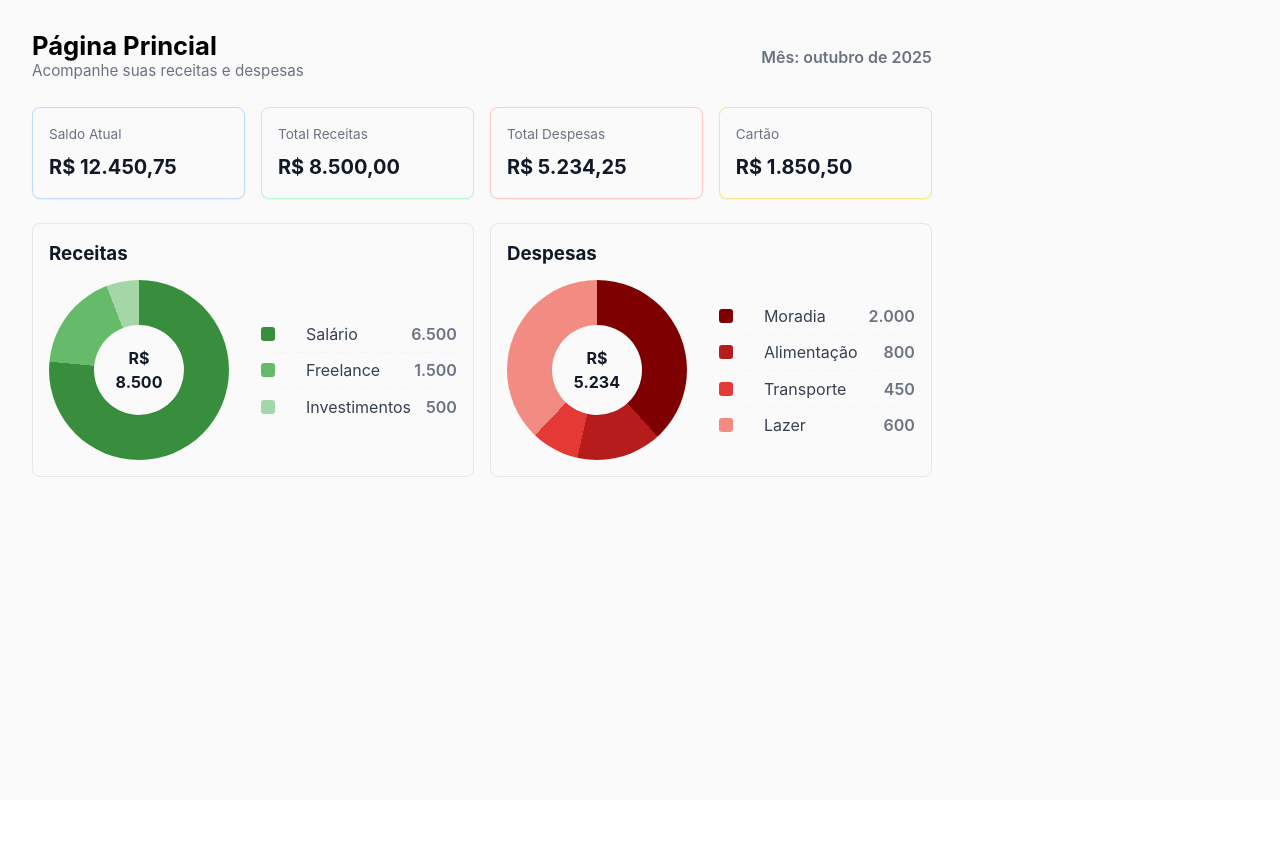
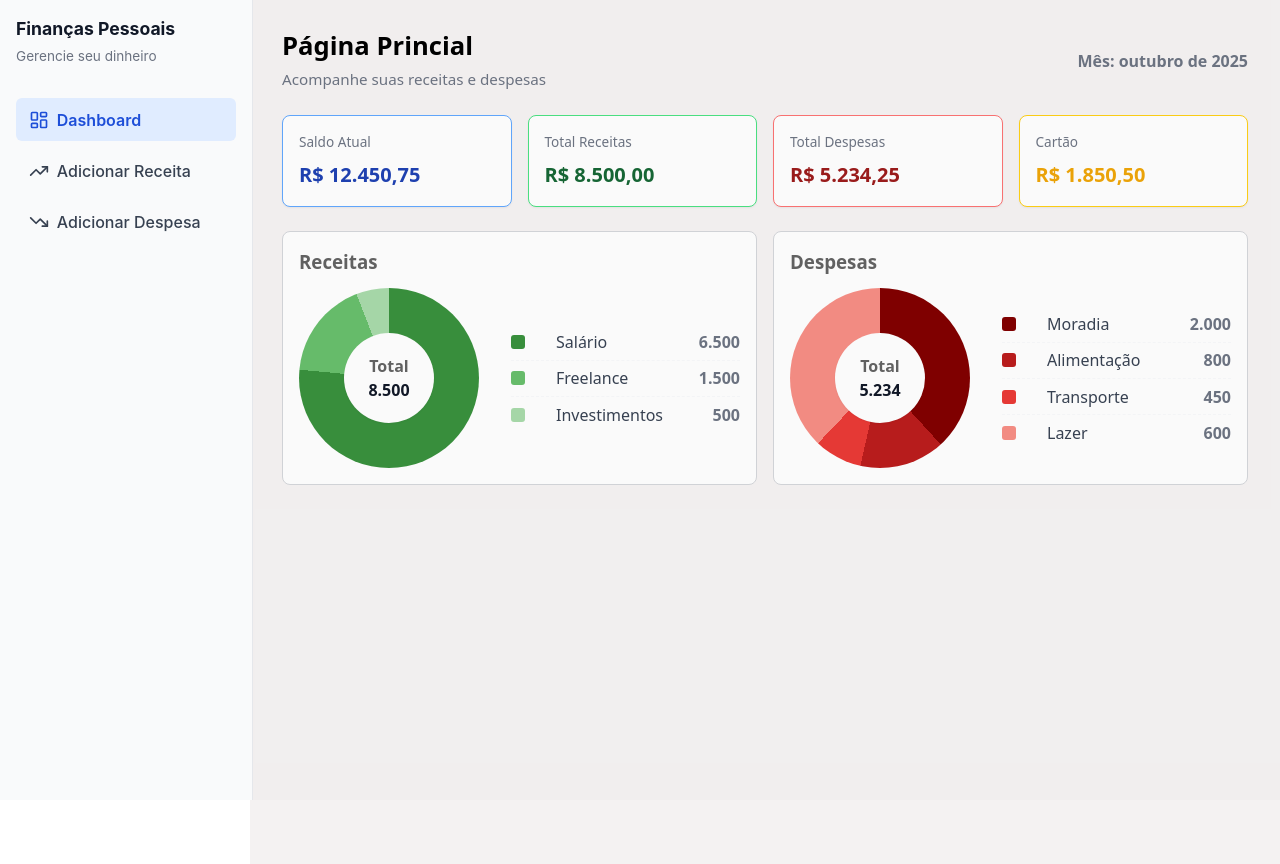
Before and after one commit to cazarimh/MC656, a React (Vite) app in the folder frontend/: page / in a window 1280 px wide. Before the commit the page ends 800 px from the top, so only its background shows below. Built offline with nearby package versions, Linux system fonts and the light colour scheme.

Commit message:
Adicionei a sideBar para navegação e alterações na tela principal

```diff
--- a/frontend/package.json
+++ b/frontend/package.json
@@ -10,8 +10,10 @@
     "preview": "vite preview"
   },
   "dependencies": {
+    "lucide-react": "^0.546.0",
     "react": "^19.1.1",
-    "react-dom": "^19.1.1"
+    "react-dom": "^19.1.1",
+    "react-router-dom": "^7.9.4"
   },
   "devDependencies": {
     "@eslint/js": "^9.33.0",
--- a/frontend/src/App.css
+++ b/frontend/src/App.css
@@ -1,11 +1,23 @@
+html,
+body,
+#root {
+  margin: 0;
+  padding: 0;
+  background-color: #f1efefc8;
+  height: 100vh;
+  width: 100%;
+}
+
 .app-root {
   font-family: Inter, system-ui, -apple-system, "Segoe UI", Roboto,
     "Helvetica Neue", Arial;
-  padding: 2rem;
-  max-width: 1200px;
-  margin: 0 auto;
   color: #111827;
-  background-color: #fafafa;
+  background-color: transparent;
+  height: 100%;
+  width: 100%;
+  box-sizing: border-box;
+  display: flex;
+  flex-direction: column;
 }
 
 /* Header */
@@ -19,6 +31,7 @@
   margin: 0;
   color: #000000ff;
   font-size: 1.6rem;
+  margin-bottom: 0.5rem;
 }
 .dashboard-header p {
   margin: 0;
@@ -45,7 +58,7 @@
 .metric-card {
   padding: 1rem;
   border-radius: 8px;
-  background: #fafafa;
+  background: #fafafaff;
   box-shadow: 0 1px 2px rgba(16, 24, 40, 0.05);
   border: 1px solid #e5e7eb;
 }
@@ -61,16 +74,20 @@
 
 /* variants */
 .card-income {
-  border-color: #bbf7d0;
+  border-color: #4ade80;
+  color: #166534;
 }
 .card-expense {
-  border-color: #fecaca;
+  border-color: #f87171;
+  color: #991b1b;
 }
 .card-credit {
-  border-color: #fde68a;
+  border-color: #facc15;
+  color: #eaa208ff;
 }
 .card-default {
-  border-color: #bfdbfe;
+  border-color: #60a5fa;
+  color: #1e40af;
 }
 
 /* Charts */
@@ -87,9 +104,10 @@
 
 .pie-card {
   background: #fafafa;
-  border: 1px solid #e5e7eb;
+  border: 1px solid #d0d2d6ff;
   padding: 1rem;
   border-radius: 8px;
+  color: #616161ff;
 }
 .pie-card h3 {
   margin: 0 0 0.75rem 0;
@@ -161,3 +179,16 @@
   color: #6b7280;
   font-weight: 600;
 }
+
+.app-layout {
+  display: flex;
+}
+
+.main-content {
+  margin-left: 250px;
+  padding: 2rem;
+  flex: 1;
+  background-color: #f1efefc8;
+  height: 100vh;
+  overflow-y: auto;
+}
--- a/frontend/src/App.jsx
+++ b/frontend/src/App.jsx
@@ -1,13 +1,25 @@
 import React from "react";
+import { BrowserRouter as Router, Routes, Route } from "react-router-dom";
 import Home from "./components/home";
+import AddIncome from "./components/addIncome";
+import AddExpense from "./components/addExpense";
+import Sidebar from "./components/sideBar";
 import "./App.css";
 
-function App() {
+export default function App() {
   return (
-    <div className="app-root">
-      <Home />
-    </div>
+    <Router>
+      <div className="app-layout">
+        <Sidebar />
+
+        <main className="main-content">
+          <Routes>
+            <Route path="/" element={<Home />} />
+            <Route path="/add-income" element={<AddIncome />} />
+            <Route path="/add-expense" element={<AddExpense />} />
+          </Routes>
+        </main>
+      </div>
+    </Router>
   );
 }
-
-export default App;
--- /dev/null
+++ b/frontend/src/components/addExpense.jsx
@@ -0,0 +1,10 @@
+import React from "react";
+
+export default function AddExpense() {
+  return (
+    <div>
+      <h1>Adicionar Despesa</h1>
+      <p>Formulário de adição de despesa aqui.</p>
+    </div>
+  );
+}
--- /dev/null
+++ b/frontend/src/components/addIncome.jsx
@@ -0,0 +1,10 @@
+import React from "react";
+
+export default function AddIncome() {
+  return (
+    <div>
+      <h1>Adicionar Receita</h1>
+      <p>Formulário de adição de receita aqui.</p>
+    </div>
+  );
+}
--- a/frontend/src/components/pieChartCard.jsx
+++ b/frontend/src/components/pieChartCard.jsx
@@ -30,7 +30,7 @@ export default function PieChartCard({ title, data, total }) {
             style={{ background: `conic-gradient(${stops})` }}
           />
           <div className="pie-center">
-            <div>R$</div>
+            <div>Total</div>
             <div className="pie-total">
               {Math.round(total).toLocaleString("pt-BR")}
             </div>
--- /dev/null
+++ b/frontend/src/components/sideBar.css
@@ -0,0 +1,60 @@
+.sidebar {
+  position: fixed;
+  left: 0;
+  top: 0;
+  bottom: 0;
+  width: 220px;
+  background: #f9fafb;
+  border-right: 1px solid #e5e7eb;
+  padding: 1rem;
+  display: flex;
+  flex-direction: column;
+  font-family: Inter, sans-serif;
+}
+
+.sidebar-header {
+  margin-bottom: 2rem;
+}
+
+.sidebar-header h2 {
+  font-size: 1.1rem;
+  margin: 0;
+  color: #111827;
+}
+
+.sidebar-header p {
+  color: #6b7280;
+  font-size: 0.85rem;
+  margin: 0.2rem 0 0 0;
+}
+
+.sidebar-nav {
+  display: flex;
+  flex-direction: column;
+  gap: 0.5rem;
+}
+
+.nav-item {
+  display: flex;
+  align-items: center;
+  gap: 0.5rem;
+  padding: 0.6rem 0.8rem;
+  text-decoration: none;
+  color: #374151;
+  border-radius: 6px;
+  transition: background 0.2s, color 0.2s;
+}
+
+.nav-item:hover {
+  background: #e5e7eb;
+}
+
+.nav-item.active {
+  background: #e0ecff;
+  color: #1d4ed8;
+  font-weight: 600;
+}
+
+.icon {
+  font-size: 1.2rem;
+}
--- /dev/null
+++ b/frontend/src/components/sideBar.jsx
@@ -0,0 +1,37 @@
+import React from "react";
+import { NavLink } from "react-router-dom";
+import "./Sidebar.css";
+import {
+  LayoutDashboard,
+  TrendingUp,
+  TrendingDown,
+  Wallet,
+} from "lucide-react";
+
+export default function Sidebar() {
+  return (
+    <aside className="sidebar">
+      <div className="sidebar-header">
+        <h2>Finanças Pessoais</h2>
+        <p>Gerencie seu dinheiro</p>
+      </div>
+
+      <nav className="sidebar-nav">
+        <NavLink to="/" className="nav-item">
+          <LayoutDashboard size={20} className="icon" />
+          <span>Dashboard</span>
+        </NavLink>
+
+        <NavLink to="/add-income" className="nav-item">
+          <TrendingUp size={20} className="icon" />
+          <span>Adicionar Receita</span>
+        </NavLink>
+
+        <NavLink to="/add-expense" className="nav-item">
+          <TrendingDown size={20} className="icon" />
+          <span>Adicionar Despesa</span>
+        </NavLink>
+      </nav>
+    </aside>
+  );
+}
```
Also changed, not shown: 1 other file (tests, documents, lock files or other folders).
